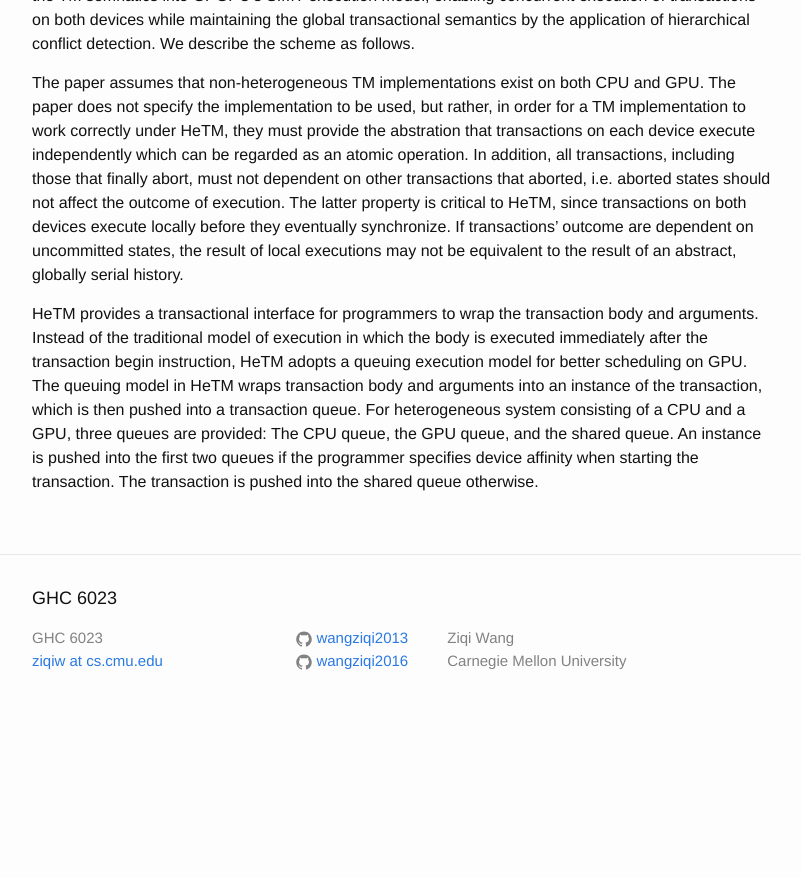
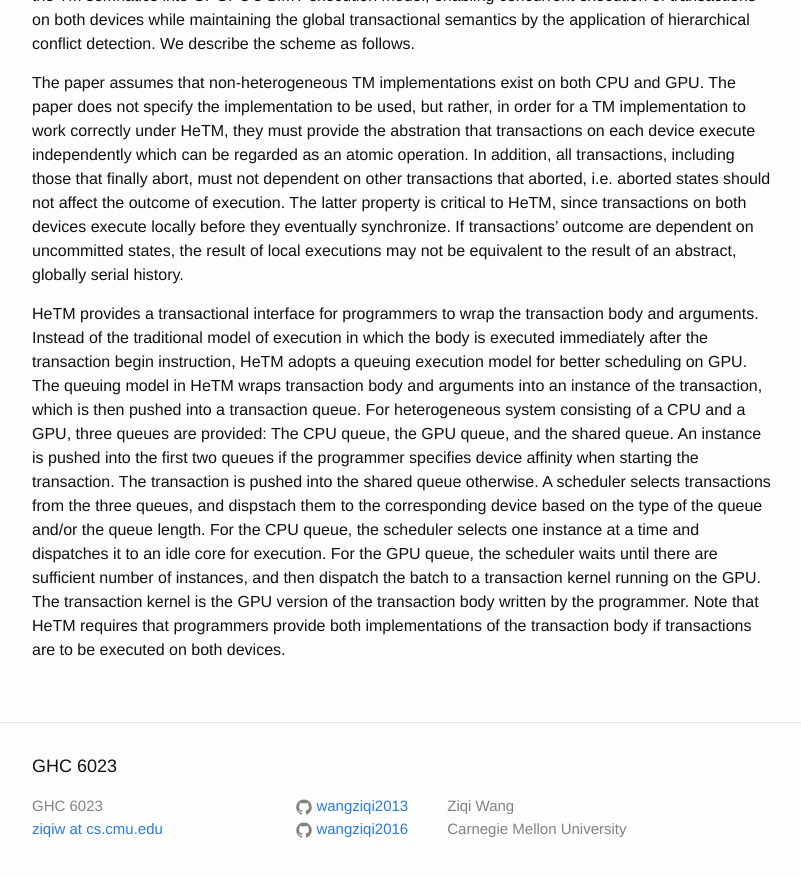
Before and after one commit to wangziqi2013/wangziqi2013.github.io, a Jekyll site: the page built from _posts/2019-10-20-hetm.markdown, in a window 1280 px wide and 900 px high, scrolled down 604 px. Shown: the top 877 px of the window, without its empty margins (238-1039 px from the left). Built offline with Jekyll 4.4.1, drawn with Linux system fonts in a browser that asks for light colours; before the commit the page ends 1336 px from its top, so only the background shows below that.

Commit message:
Adding scheduling

```diff
--- a/_posts/2019-10-20-hetm.markdown
+++ b/_posts/2019-10-20-hetm.markdown
@@ -33,4 +33,9 @@ a queuing execution model for better scheduling on GPU. The queuing model in HeT
 an instance of the transaction, which is then pushed into a transaction queue. For heterogeneous system consisting of
 a CPU and a GPU, three queues are provided: The CPU queue, the GPU queue, and the shared queue. An instance is pushed into
 the first two queues if the programmer specifies device affinity when starting the transaction. The transaction is pushed
-into the shared queue otherwise.
+into the shared queue otherwise. A scheduler selects transactions from the three queues, and dispstach them to the corresponding
+device based on the type of the queue and/or the queue length. For the CPU queue, the scheduler selects one instance at a time
+and dispatches it to an idle core for execution. For the GPU queue, the scheduler waits until there are sufficient number
+of instances, and then dispatch the batch to a transaction kernel running on the GPU. The transaction kernel is the GPU
+version of the transaction body written by the programmer. Note that HeTM requires that programmers provide both implementations
+of the transaction body if transactions are to be executed on both devices.
```
